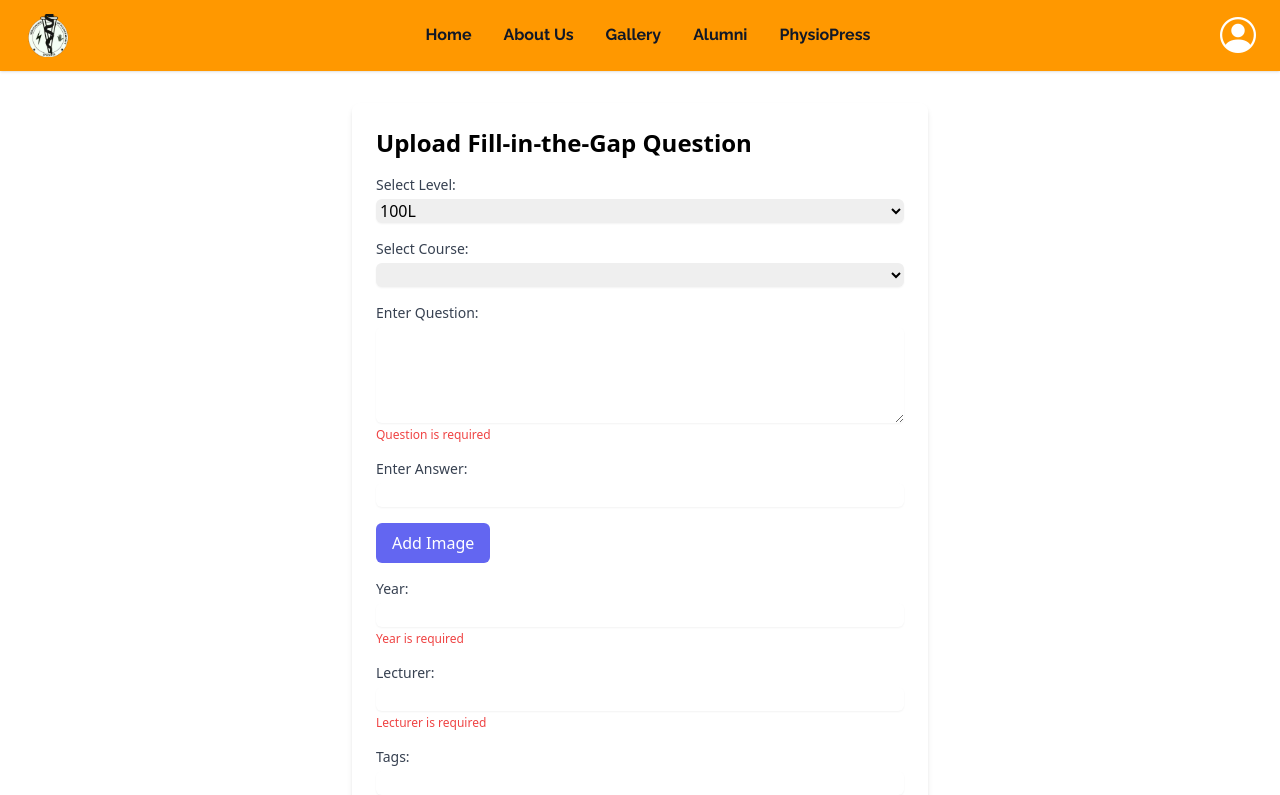
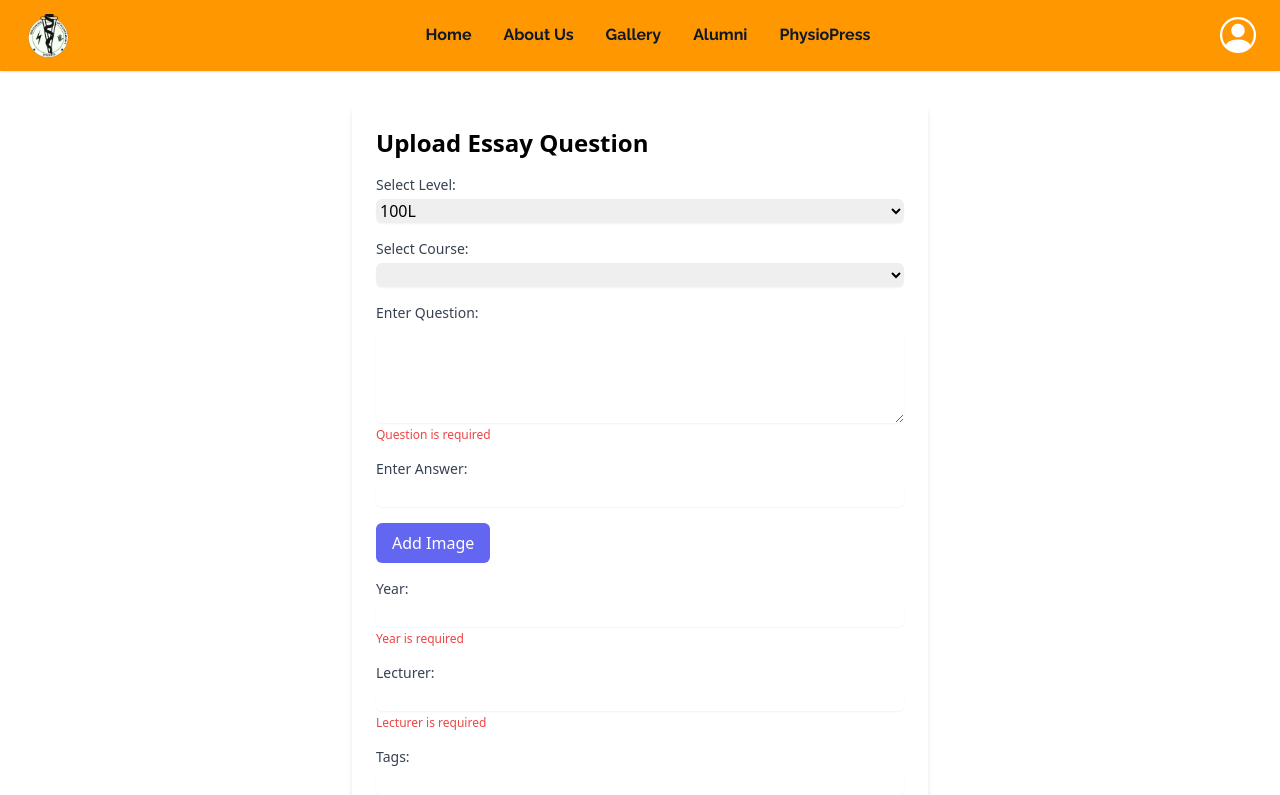
Before and after one commit to devPhysios/aps-website-frontend, a Vue app: page /dashboard/uploadquestion in a window 1280 px wide. Shown: the top 795 px of the page. Built offline with nearby package versions, Linux system fonts and the light colour scheme; sample sign-in values are in the browser's storage.

Commit message:
Add EssayQuestions component to Uploadquestion.vue

```diff
--- a/src/views/Uploadquestion.vue
+++ b/src/views/Uploadquestion.vue
@@ -2,8 +2,11 @@
     <!-- <div>
         <McqQuestions />
     </div> -->
+    <!-- <div>
+        <ClozeQuestions />
+    </div> -->
     <div>
-        <ClozeQuestions />
+        <EssayQuestions />
     </div>
 </template>
 
```
